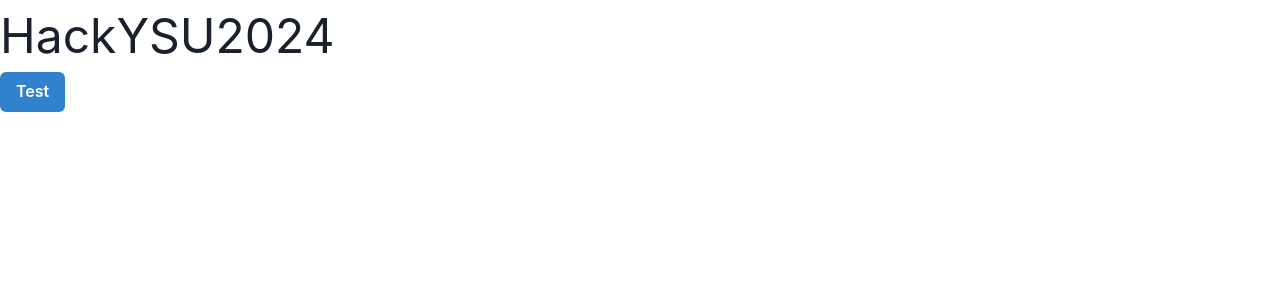
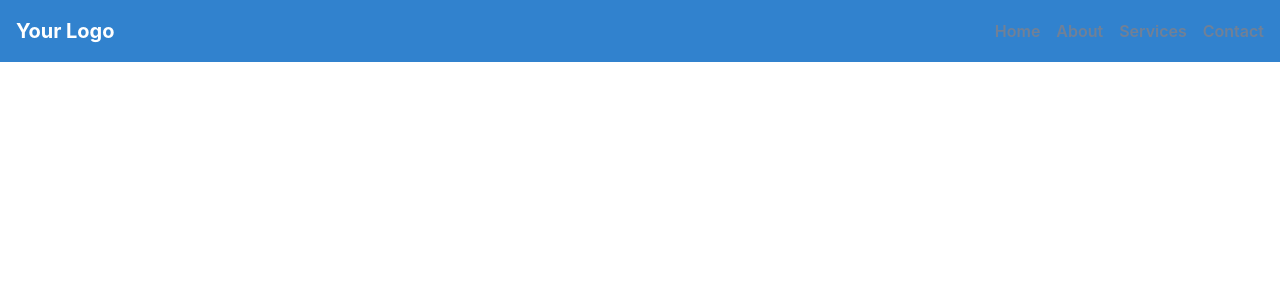
Before and after one commit to Ajmicco18/HackYSU-2024, a React (Vite) app in the folder client/hackysu/: page / in a window 1280 px wide. Shown: the top 300 px of the page. Built offline with nearby package versions, Linux system fonts and the light colour scheme.

Commit message:
first comit

```diff
--- a/client/hackysu/src/App.jsx
+++ b/client/hackysu/src/App.jsx
@@ -1,5 +1,5 @@
 import { Button, Text } from '@chakra-ui/react'
-
+import Navbar from './Components/Navbar';
 const queryDatabase = async () => {
   //query database?
   try{
@@ -20,8 +20,9 @@ const App = () => {
 
   return(
   <div>
-    <Text fontSize='5xl'>HackYSU2024</Text>
-    <Button colorScheme='blue' onClick={queryDatabase}>Test</Button>
+    <Navbar />
+    {/* <Text fontSize='5xl'>HackYSU2024</Text> */}
+    {/* <Button colorScheme='blue' onClick={queryDatabase}>Test</Button> */}
   </div>
   )
 }
--- /dev/null
+++ b/client/hackysu/src/Components/Navbar.jsx
@@ -0,0 +1,35 @@
+import React from 'react';
+import { Flex, Box, Text, Button } from '@chakra-ui/react';
+
+function Navbar() {
+  return (
+    <Flex
+      as="nav"
+      align="center"
+      justify="space-between"
+      padding="1rem"
+      bg="blue.500"
+      color="white"
+    >
+      <Box>
+        <Text fontSize="xl" fontWeight="bold">
+          Your Logo
+        </Text>
+      </Box>
+      <Box>
+        <Button variant="link" mr="4">
+          Home
+        </Button>
+        <Button variant="link" mr="4">
+          About
+        </Button>
+        <Button variant="link" mr="4">
+          Services
+        </Button>
+        <Button variant="link">Contact</Button>
+      </Box>
+    </Flex>
+  );
+}
+
+export default Navbar;
```
Also changed, not shown: client/hackysu/src/Components/Navbar.css (added).
